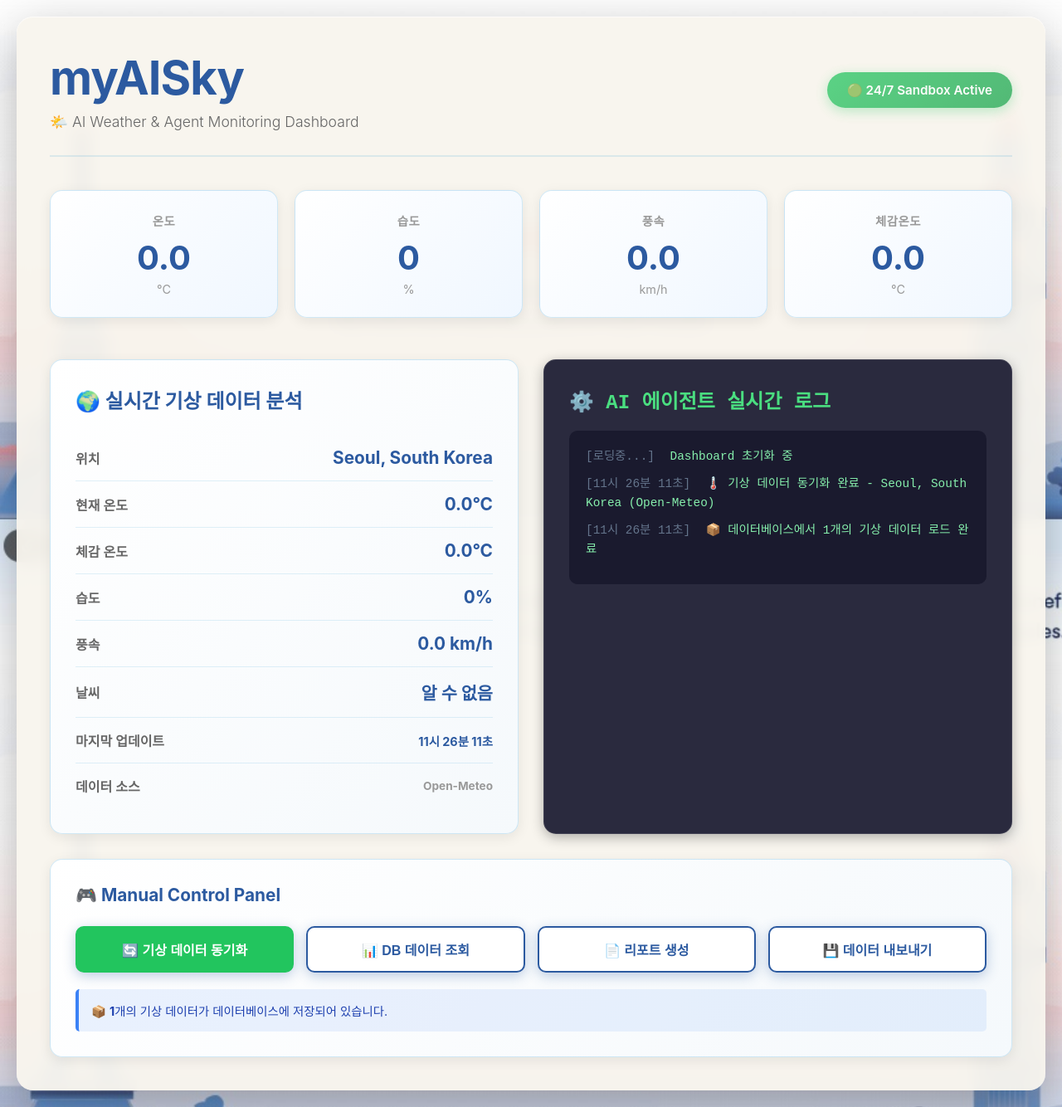
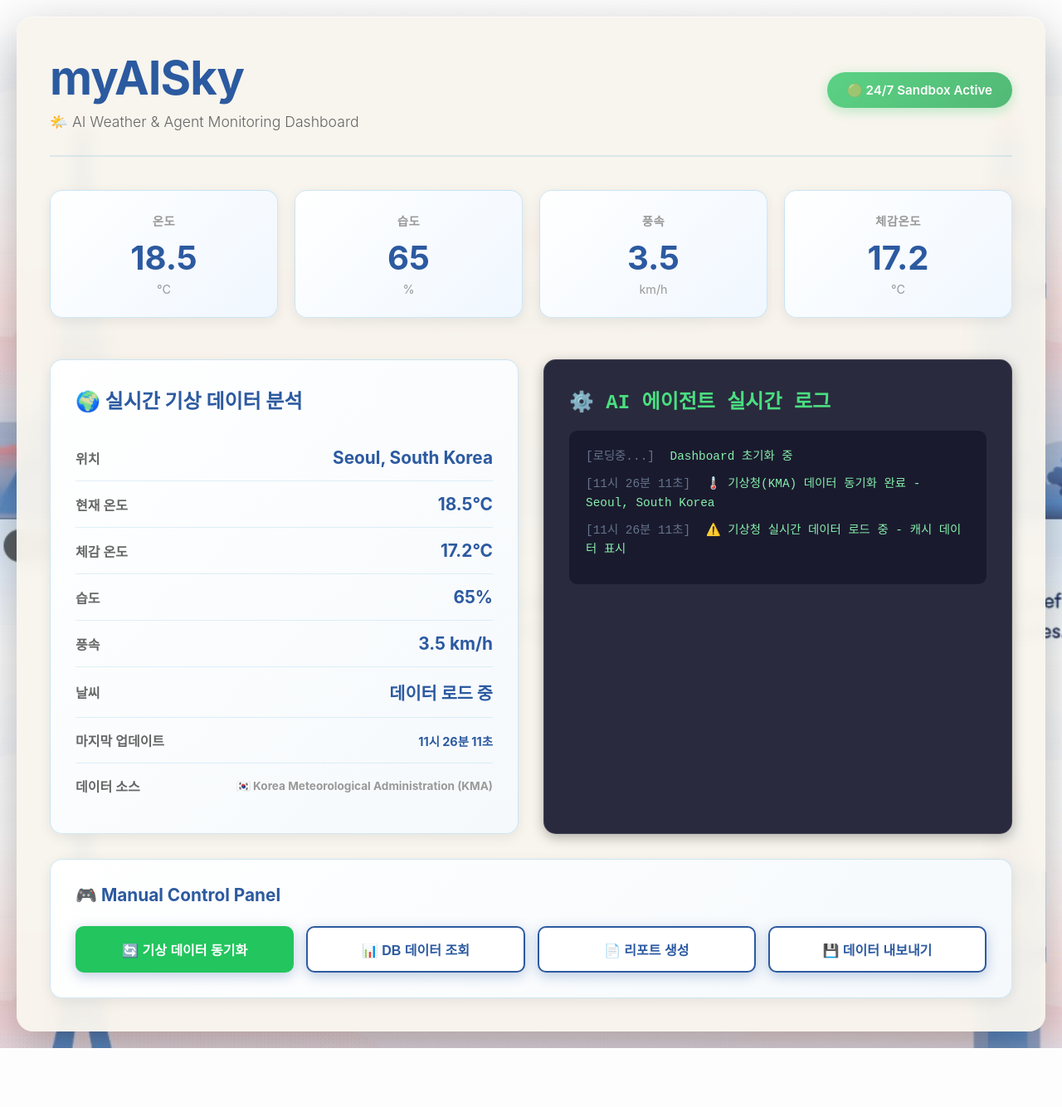
Before and after one commit to yoohanha/myAISky, a FastAPI app: page / in a window 1280 px wide. Shown: the whole page at 83% size. After the commit the page ends 1263 px from the top, so only its background shows below. Run offline with FastAPI, Linux system fonts and the light colour scheme; data comes from the database, SQL or seed files in the repository; data that the repository does not hold is empty.

Commit message:
refactor: 기상청(KMA) API 단일화 - Open-Meteo 의존성 제거
백엔드 개선:
- 기상청 공공 API를 주요 데이터 소스로 확정
- Open-Meteo API 폴백 제거
- DB 저장 시 condition(한글 날씨 상태) 정상 저장
- 캐시 데이터도 KMA로 표시

프론트엔드 개선:
- 데이터 소스를 항상 '🇰🇷 기상청 KMA'로 표시
- 로그 메시지 명확화
- Open-Meteo 참조 완전 제거

DB 연동:
- 기상청 실시간 기온, 습도, 풍속, 날씨 상태 정상 저장
- SQLite weather_logs.db 조회 기능 유지

```diff
--- a/backend/main.py
+++ b/backend/main.py
@@ -224,51 +224,25 @@ def get_kma_weather_data():
 
 
 def get_weather_data():
-    """기상청 API를 우선 사용하고, 실패시 Open-Meteo API로 폴백"""
-    # 1. 기상청 API 시도 (우선 순위)
+    """기상청 공공 API를 우선 사용하여 실시간 기상 데이터 조회"""
+    # 기상청 API 우선 사용
     kma_data = get_kma_weather_data()
     if kma_data:
         return kma_data
 
-    # 2. Open-Meteo API로 폴백
-    try:
-        url = "https://api.open-meteo.com/v1/forecast"
-        params = {
-            "latitude": 37.5665,
-            "longitude": 126.9780,
-            "current": "temperature_2m,relative_humidity_2m,apparent_temperature,weather_code,wind_speed_10m",
-            "timezone": "Asia/Seoul"
-        }
-
-        response = requests.get(url, params=params, timeout=5)
-        response.raise_for_status()
-        data = response.json()
-
-        current = data.get("current", {})
-        return {
-            "location": "Seoul, South Korea",
-            "timestamp": current.get("time"),
-            "temperature": current.get("temperature_2m", 0),
-            "apparent_temperature": current.get("apparent_temperature", 0),
-            "humidity": current.get("relative_humidity_2m", 0),
-            "wind_speed": current.get("wind_speed_10m", 0),
-            "weather_code": current.get("weather_code", 0),
-            "source": "Open-Meteo",
-            "status": "OK"
-        }
-    except requests.exceptions.RequestException as e:
-        print(f"날씨 API 오류: {e}")
-        return {
-            "location": "Seoul, South Korea",
-            "temperature": 18.5,
-            "apparent_temperature": 17.2,
-            "humidity": 65,
-            "wind_speed": 3.5,
-            "condition": "알 수 없음",
-            "source": "Cache",
-            "status": "FALLBACK_MODE",
-            "message": "실시간 데이터 로드 불가 - 캐시 데이터 표시"
-        }
+    # 기상청 API 실패 시 캐시 데이터 반환
+    print("[WARNING] 기상청 API 실패 - 캐시 데이터 사용")
+    return {
+        "location": "Seoul, South Korea",
+        "temperature": 18.5,
+        "apparent_temperature": 17.2,
+        "humidity": 65,
+        "wind_speed": 3.5,
+        "condition": "데이터 로드 중",
+        "source": "Korea Meteorological Administration (KMA)",
+        "status": "FALLBACK_MODE",
+        "message": "실시간 데이터 로드 불가 - 캐시 데이터 표시"
+    }
 
 
 # 기상 데이터 캐시
@@ -298,7 +272,7 @@ async def get_weather():
             humidity=weather_data["humidity"],
             wind_speed=weather_data["wind_speed"],
             apparent_temperature=weather_data["apparent_temperature"],
-            condition=f"Code: {weather_data.get('weather_code', 'N/A')}",
+            condition=weather_data.get("condition", "알 수 없음"),  # 기상청 날씨 상태 저장
             location=weather_data["location"]
         )
 
--- a/frontend/templates/index.html
+++ b/frontend/templates/index.html
@@ -481,15 +481,14 @@
                     document.getElementById('last-update').textContent =
                         now.toLocaleTimeString('ko-KR', { hour12: false });
 
-                    // 데이터 소스 표시
-                    const source = data.source || 'Unknown';
-                    document.getElementById('data-source').textContent = source;
+                    // 데이터 소스 표시 (항상 기상청)
+                    const source = data.source || 'Korea Meteorological Administration (KMA)';
+                    document.getElementById('data-source').textContent = '🇰🇷 ' + source;
 
                     // 로그 메시지
-                    const sourceLabel = source === 'Korea Meteorological Administration (KMA)' ? '🇰🇷 기상청 KMA' : source;
-                    addLog('🌡️ 기상 데이터 동기화 완료 - ' + data.location + ' (' + sourceLabel + ')');
+                    addLog('🌡️ 기상청(KMA) 데이터 동기화 완료 - ' + data.location);
                     if (data.status === 'FALLBACK_MODE') {
-                        addLog('⚠️ 기상청 API 연결 오류 - 폴백 데이터 사용 중');
+                        addLog('⚠️ 기상청 실시간 데이터 로드 중 - 캐시 데이터 표시');
                     }
                 }
             } catch (error) {
```
